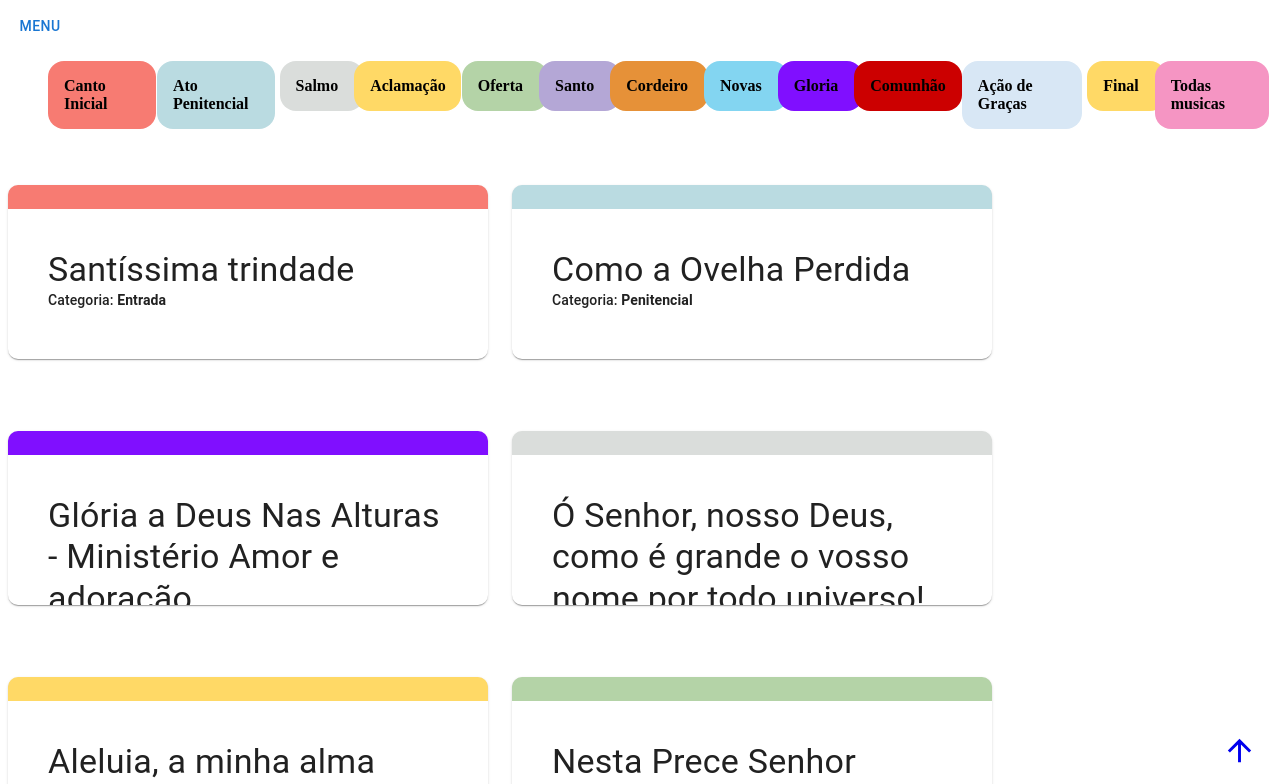
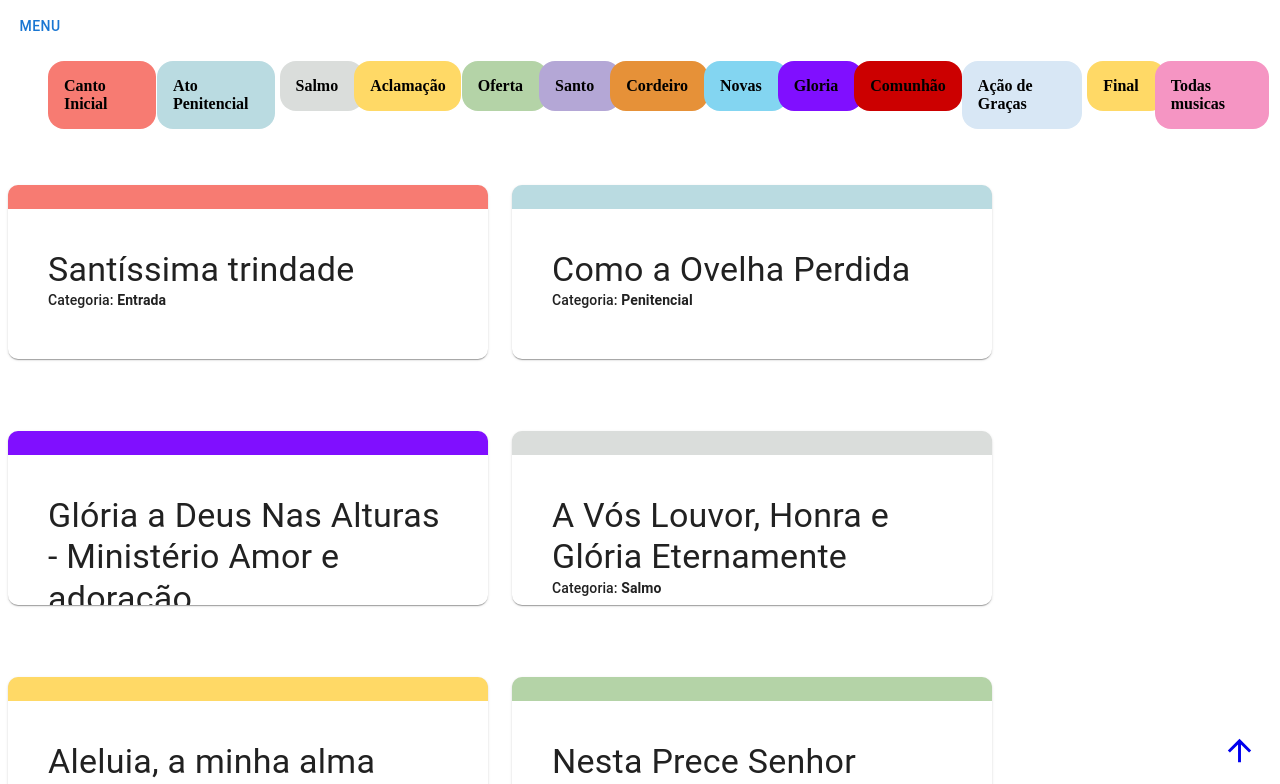
Before and after one commit to rafadealmeida/repertorio, a React (Create React App) app: page /missajun in a window 1280 px wide. Shown: the top 784 px of the page. Built offline with nearby package versions, Linux system fonts and the light colour scheme.

Commit message:
ajuste de repertorio

```diff
--- a/src/_mocks/repertorioMissaJun.js
+++ b/src/_mocks/repertorioMissaJun.js
@@ -142,47 +142,32 @@ const repertorioMissaFev = [
     `,
   },
   {
-    titulo:'Ó Senhor, nosso Deus, como é grande o vosso nome por todo universo!',
+    titulo:'A Vós Louvor, Honra e Glória Eternamente',
     id: sumId(),
     link: 'https://www.youtube.com/watch?v=x9xrtP9L0PY',
     base: false,
     categoria: 'Salmo',
     cifra: `
-    D                    A                        G
-    — Ó Senhor, nosso Deus, como é grande
-          Bm               Em           A7
-    Vosso nome por todo universo! (2x)
+    Tom: Em
 
-            Bm                G       D            A
-    — Contemplando estes céus que plasmastes
-          Bm                G       D            A
-    e formastes com dedos de artista;
-            Bm                G       D            A
-    vendo a lua e estrelas brilhantes, perguntamos:
-    Bm             G
-    'Senhor, que é o homem,
-        D          A                  G
-    para dele assim vos lembrardes
-                    Em        A
-    e o tratardes com tanto carinho?'
-
-          Bm     G       D        A
-    — Pouco abaixo de Deus o fizestes,
-       Bm     G       D        A
-    coroando-o de glória e esplendor;
-          Bm     G       D        A
-    vós lhe destes poder sobre tudo,
-          G             Em            A
-    vossas obras aos pés lhe pusestes.
-
-          Bm     G       D        A
-    — as ovelhas, os bois, os rebanhos,
-          Bm     G       D        A
-    todo o gado e as feras da mata;
-        Bm     G       D        A
-    passarinhos e peixes dos mares,
-          G               Em           A
-    todo ser que se move nas águas.
+        Em          C                    G
+    A vós louvor, honra e glória eternamente
+            D/F#
+    Eternamente
+    Em         C            G              D
+      Sede bendito, Senhor Deus de nossos pais
+    Em         C          G           D
+      Sede bendito, nome santo e glorioso
+    Em           C            G              D
+      No templo santo onde refulge a vossa glória
+    Em             C         G        D
+      E em vosso trono de poder vitorioso
+    Em         C            G             D
+      Sede bendito, que sondais as profundezas
+    Em        C            G             D
+      E superior aos querubins vos assentais
+    Em         C         G          D
+      Sede bendito no celeste firmamento
     `,
   },
   {
@@ -422,6 +407,7 @@ const repertorioMissaFev = [
     Tom: A
 
     [Intro] A  F#m7 A  F#m7
+    [Intro/Notas] D D C# B
 
     [Primeira parte]
 
```
